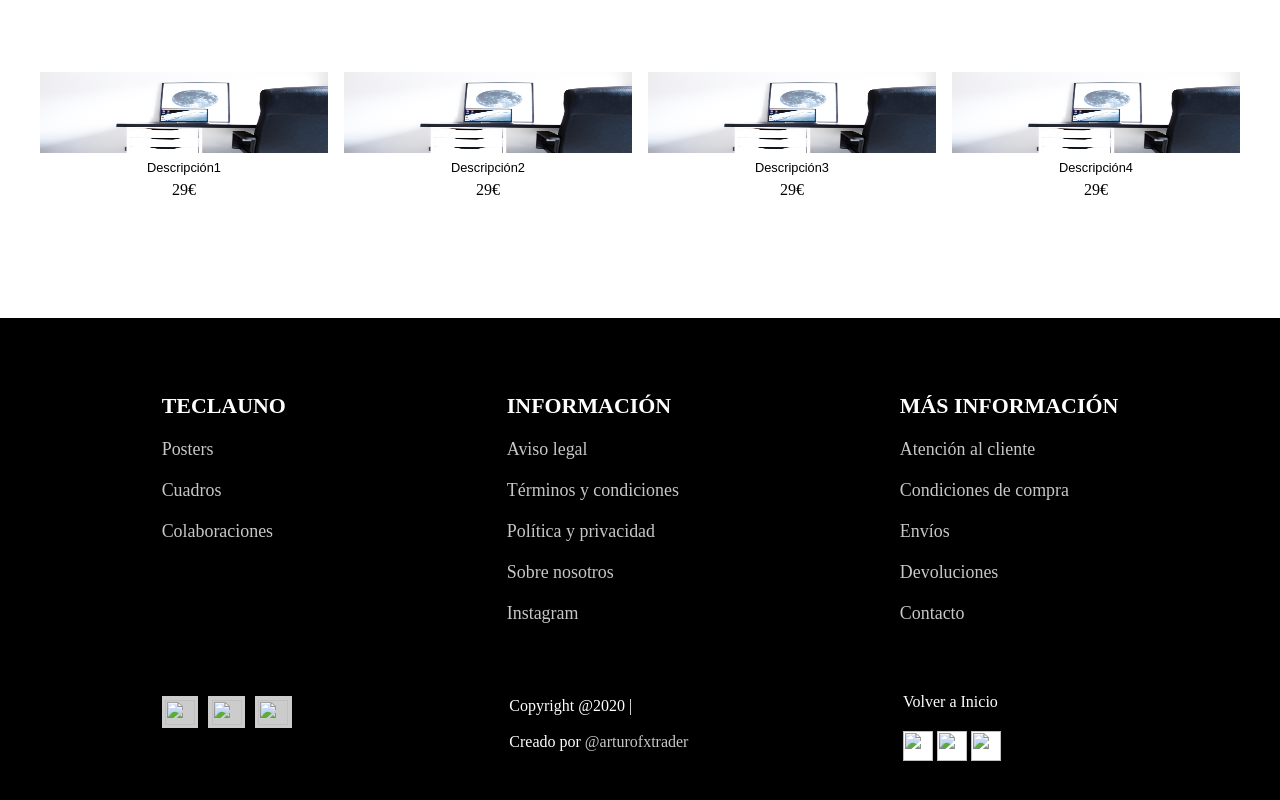
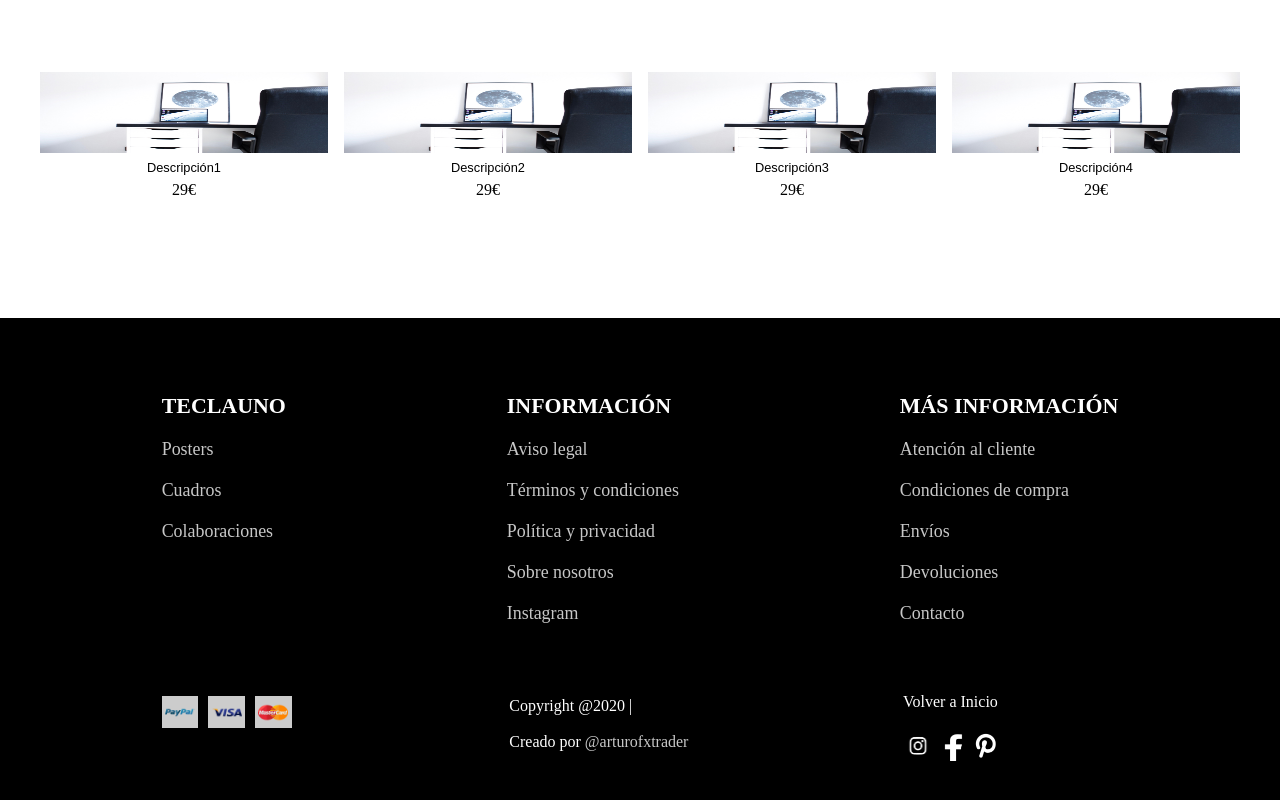
Before and after one commit to ArturoMolo/Posters, a plain HTML site: page index.html in a window 1280 px wide. Shown: the part 2403-3203 px from the top of the page. Drawn offline with nearby package versions, Linux system fonts and the light colour scheme.

Commit message:
Add files via upload

```diff
--- a/index.html
+++ b/index.html
@@ -409,9 +409,9 @@
                     <h3>CURSOS</h3>
                     <p class="span">
                         <span>
-                            <img class="paypal" src="png/paypal.png" width="30rem" height="25rem">
-                            <img class="visa" src="png/visa.png" width="30rem" height="25rem">
-                            <img class="mastercard" src="png/mastercard.png" width="30rem" height="25rem">
+                            <img class="paypal" src="paypal.png" width="30rem" height="25rem">
+                            <img class="visa" src="visa.png" width="30rem" height="25rem">
+                            <img class="mastercard" src="mastercard.png" width="30rem" height="25rem">
                         </span>
                     </p>
                 </div>
@@ -428,9 +428,9 @@
                     <p><a href="index.html">Volver a Inicio</a></p>
                     <p class="span">
                         <span>
-                            <a href="#"><img class="instagram" src="png/instagram.png" width="30rem" height="30rem"></a>
-                            <a href="#"><img class="facebook" src="png/facebook.png" width="30rem" height="30rem"></a>
-                            <a href="#"><img class="pinterest" src="png/pinterest.png" width="30rem" height="30rem"></a>
+                            <a href="#"><img class="instagram" src="instagram.png" width="30rem" height="30rem"></a>
+                            <a href="#"><img class="facebook" src="facebook.png" width="30rem" height="30rem"></a>
+                            <a href="#"><img class="pinterest" src="pinterest.png" width="30rem" height="30rem"></a>
                         </span>
                     </p>
                 </div>
```
